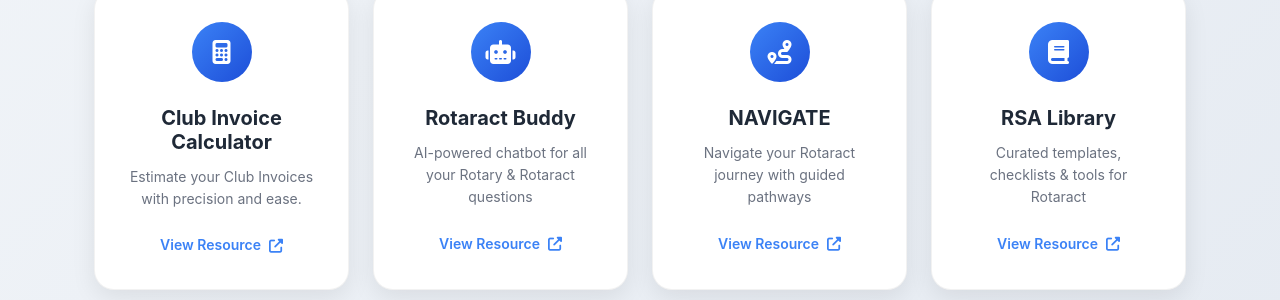
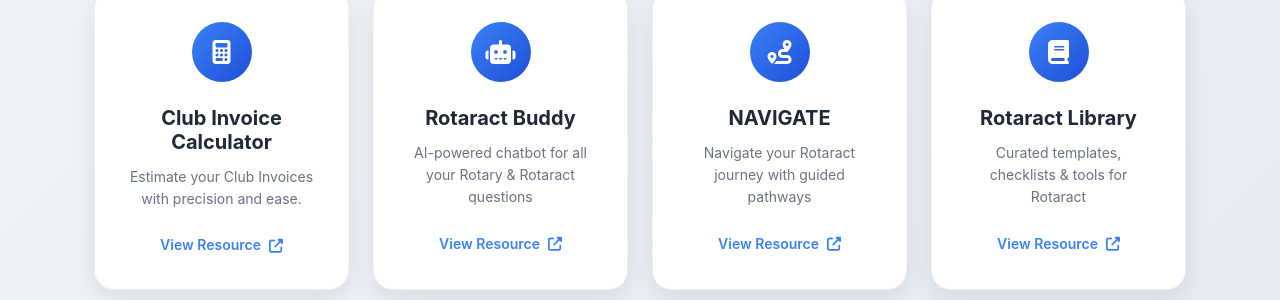
Before and after one commit to rsamdio/RSACertify, a Jekyll site: the page built from index.html, in a window 1280 px wide and 900 px high, scrolled down 1304 px. Shown: the part 154-454 px from the top of the window. Built offline with Jekyll 4.4.1, drawn with Linux system fonts in a browser that asks for light colours; the list of posts is cut into pages by our own code; comment, search, counter and statistics services are not loaded.

Commit message:
Update index.html

```diff
--- a/index.html
+++ b/index.html
@@ -220,7 +220,7 @@
                         <div class="tool-icon">
                             <i class="fa-solid fa-book"></i>
                         </div>
-                        <h3 class="tool-title">RSA Library</h3>
+                        <h3 class="tool-title">Rotaract Library</h3>
                         <p class="tool-description">Curated templates, checklists & tools for Rotaract</p>
                         <div class="tool-action">
                             <span>View Resource</span>
```
